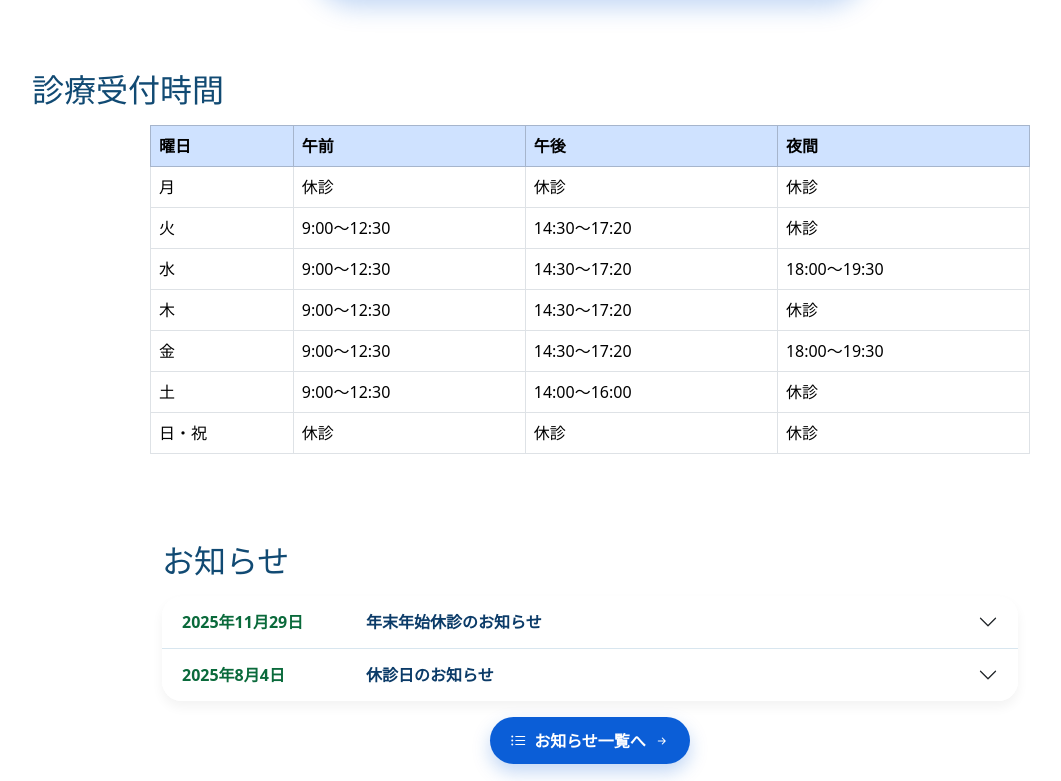
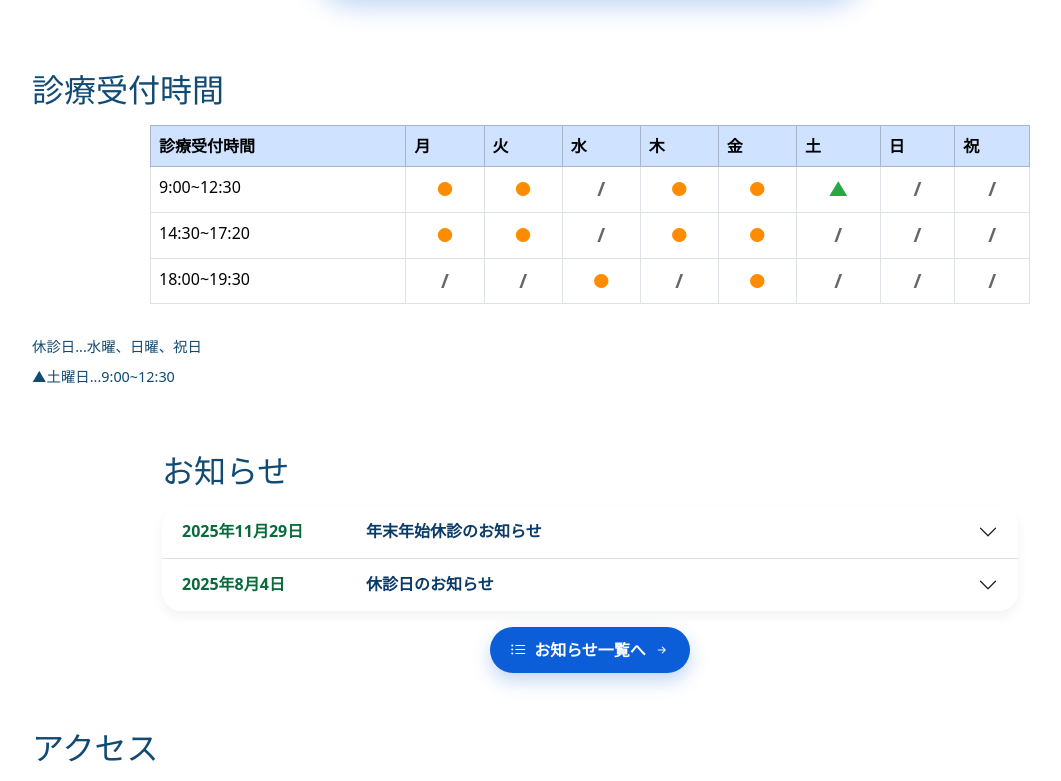
Before and after one commit to shigijibika-cyber/shigi-jibika, a plain HTML site: page index.html in a window 1280 px wide. Shown: the part 1000-1781 px from the top of the page, without its empty margins (50-1111 px from the left). Drawn offline with nearby package versions, Linux system fonts and the light colour scheme.

Commit message:
診療受付時間の表を画像に合わせて変更（記号表示形式に変更）

```diff
--- a/index.html
+++ b/index.html
@@ -54,6 +54,12 @@
 
     /* ===== 診療時間 ===== */
     .time-table{ max-width:880px; margin:0 auto; }
+    .time-symbol{ font-size:1.2rem; font-weight:bold; }
+    .time-symbol.open{ color:#ff8c00; } /* オレンジの丸 */
+    .time-symbol.saturday{ color:#28a745; } /* 緑の三角 */
+    .time-symbol.closed{ color:#666; } /* スラッシュ */
+    .time-legend{ margin-top:1rem; font-size:.9rem; color:#114a73; }
+    .time-legend-item{ margin-bottom:.5rem; }
 
     /* ===== お知らせ ===== */
     .news-wrap{ max-width:880px; margin:0 auto; }
@@ -125,20 +131,59 @@
       <div class="table-responsive time-table">
         <table class="table table-bordered bg-white">
           <thead class="table-primary">
-            <tr><th>曜日</th><th>午前</th><th>午後</th><th>夜間</th></tr>
+            <tr>
+              <th>診療受付時間</th>
+              <th>月</th>
+              <th>火</th>
+              <th>水</th>
+              <th>木</th>
+              <th>金</th>
+              <th>土</th>
+              <th>日</th>
+              <th>祝</th>
+            </tr>
           </thead>
           <tbody>
-            <tr><td>月</td><td>休診</td><td>休診</td><td>休診</td></tr>
-            <tr><td>火</td><td>9:00〜12:30</td><td>14:30〜17:20</td><td>休診</td></tr>
-            <tr><td>水</td><td>9:00〜12:30</td><td>14:30〜17:20</td><td>18:00〜19:30</td></tr>
-            <tr><td>木</td><td>9:00〜12:30</td><td>14:30〜17:20</td><td>休診</td></tr>
-            <tr><td>金</td><td>9:00〜12:30</td><td>14:30〜17:20</td><td>18:00〜19:30</td></tr>
-            <tr><td>土</td><td>9:00〜12:30</td><td>14:00〜16:00</td><td>休診</td></tr>
-            <tr><td>日・祝</td><td>休診</td><td>休診</td><td>休診</td></tr>
+            <tr>
+              <td>9:00~12:30</td>
+              <td class="text-center"><span class="time-symbol open">●</span></td>
+              <td class="text-center"><span class="time-symbol open">●</span></td>
+              <td class="text-center"><span class="time-symbol closed">/</span></td>
+              <td class="text-center"><span class="time-symbol open">●</span></td>
+              <td class="text-center"><span class="time-symbol open">●</span></td>
+              <td class="text-center"><span class="time-symbol saturday">▲</span></td>
+              <td class="text-center"><span class="time-symbol closed">/</span></td>
+              <td class="text-center"><span class="time-symbol closed">/</span></td>
+            </tr>
+            <tr>
+              <td>14:30~17:20</td>
+              <td class="text-center"><span class="time-symbol open">●</span></td>
+              <td class="text-center"><span class="time-symbol open">●</span></td>
+              <td class="text-center"><span class="time-symbol closed">/</span></td>
+              <td class="text-center"><span class="time-symbol open">●</span></td>
+              <td class="text-center"><span class="time-symbol open">●</span></td>
+              <td class="text-center"><span class="time-symbol closed">/</span></td>
+              <td class="text-center"><span class="time-symbol closed">/</span></td>
+              <td class="text-center"><span class="time-symbol closed">/</span></td>
+            </tr>
+            <tr>
+              <td>18:00~19:30</td>
+              <td class="text-center"><span class="time-symbol closed">/</span></td>
+              <td class="text-center"><span class="time-symbol closed">/</span></td>
+              <td class="text-center"><span class="time-symbol open">●</span></td>
+              <td class="text-center"><span class="time-symbol closed">/</span></td>
+              <td class="text-center"><span class="time-symbol open">●</span></td>
+              <td class="text-center"><span class="time-symbol closed">/</span></td>
+              <td class="text-center"><span class="time-symbol closed">/</span></td>
+              <td class="text-center"><span class="time-symbol closed">/</span></td>
+            </tr>
           </tbody>
         </table>
       </div>
-      <p class="text-muted mt-2"></p>
+      <div class="time-legend">
+        <div class="time-legend-item">休診日...水曜、日曜、祝日</div>
+        <div class="time-legend-item">▲土曜日...9:00~12:30</div>
+      </div>
     </div>
   </section>
 
```
